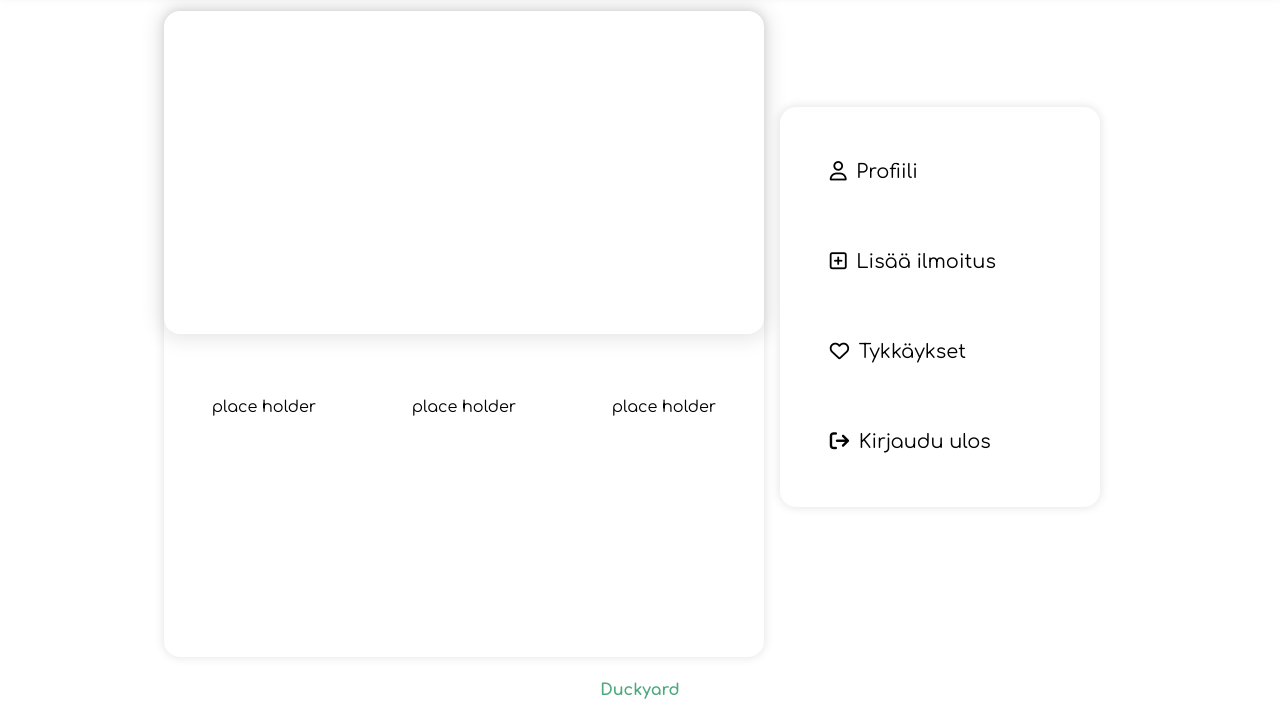
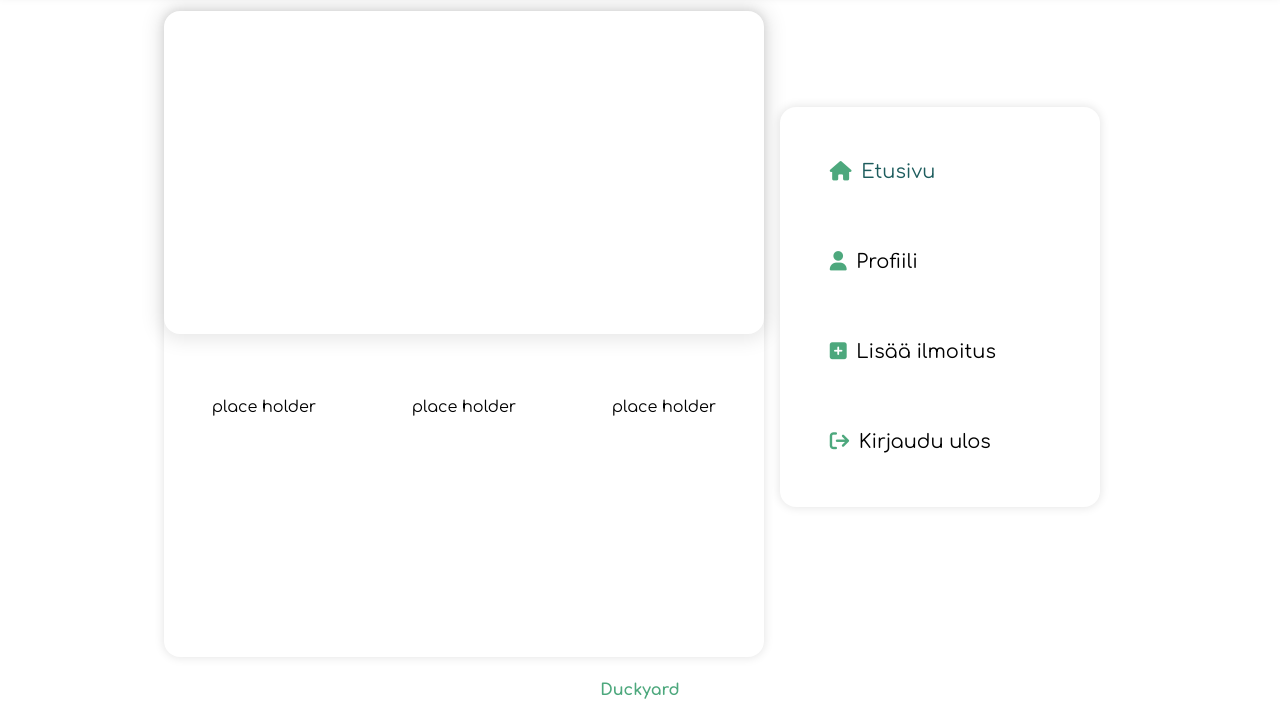
Before and after one commit to LauriHe/Duck-Yard, a plain HTML site: page Front-end/html/product.html in a window 1280 px wide. Shown: the part 85-800 px from the top of the page. Drawn offline with Linux system fonts and the light colour scheme.

Commit message:
modified menu

```diff
--- a/Front-end/html/product.html
+++ b/Front-end/html/product.html
@@ -61,16 +61,14 @@
         <div id="navMenuContainer">
           <ul id="navMenu">
             <ul id="navMenuItems" class="hidden">
-              <li><i class="fa-regular fa-user"></i><a href="">Profiili</a></li>
+              <li><i id="icon" class="fa-solid fa-house"></i></i></i><a href="front.html" style="color:#1D5C5D">Etusivu</a></li>
+              <li><i id="icon" class="fa-solid fa-user"></i></i><a href="profile.html" >Profiili</a></li>
               <li>
-                <i class="fa-regular fa-square-plus"></i
-                ><a href="">Lisää ilmoitus</a>
+                <i id="icon" class="fa-solid fa-square-plus"></i></i
+                ><a href="post.html">Lisää ilmoitus</a>
               </li>
               <li>
-                <i class="fa-regular fa-heart"></i><a href="">Tykkäykset</a>
-              </li>
-              <li>
-                <i class="fa-solid fa-arrow-right-from-bracket"></i
+                <i id="icon" class="fa-solid fa-arrow-right-from-bracket"></i
                 ><a href="">Kirjaudu ulos</a>
               </li>
             </ul>
```
Also changed, not shown: Front-end/html/front.html (+0 -3 lines), Front-end/html/profile.html (+0 -3 lines).
